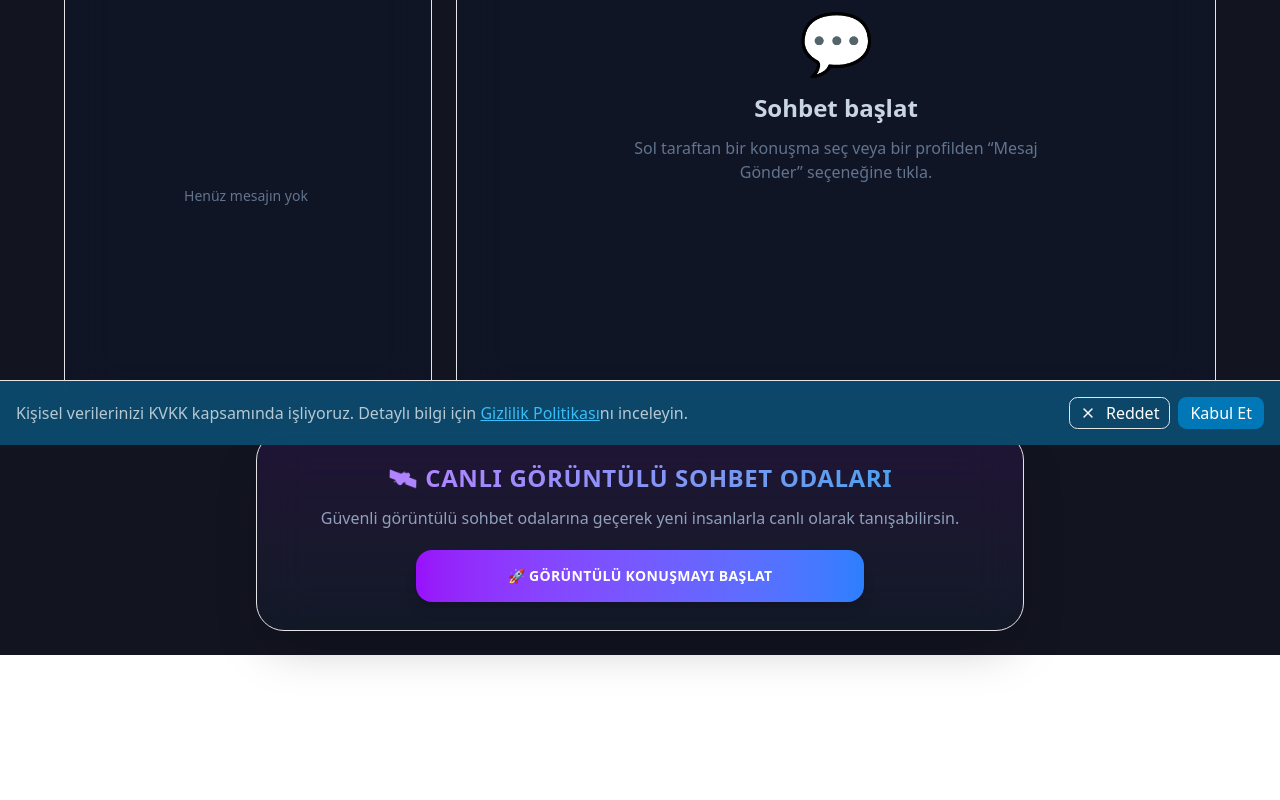
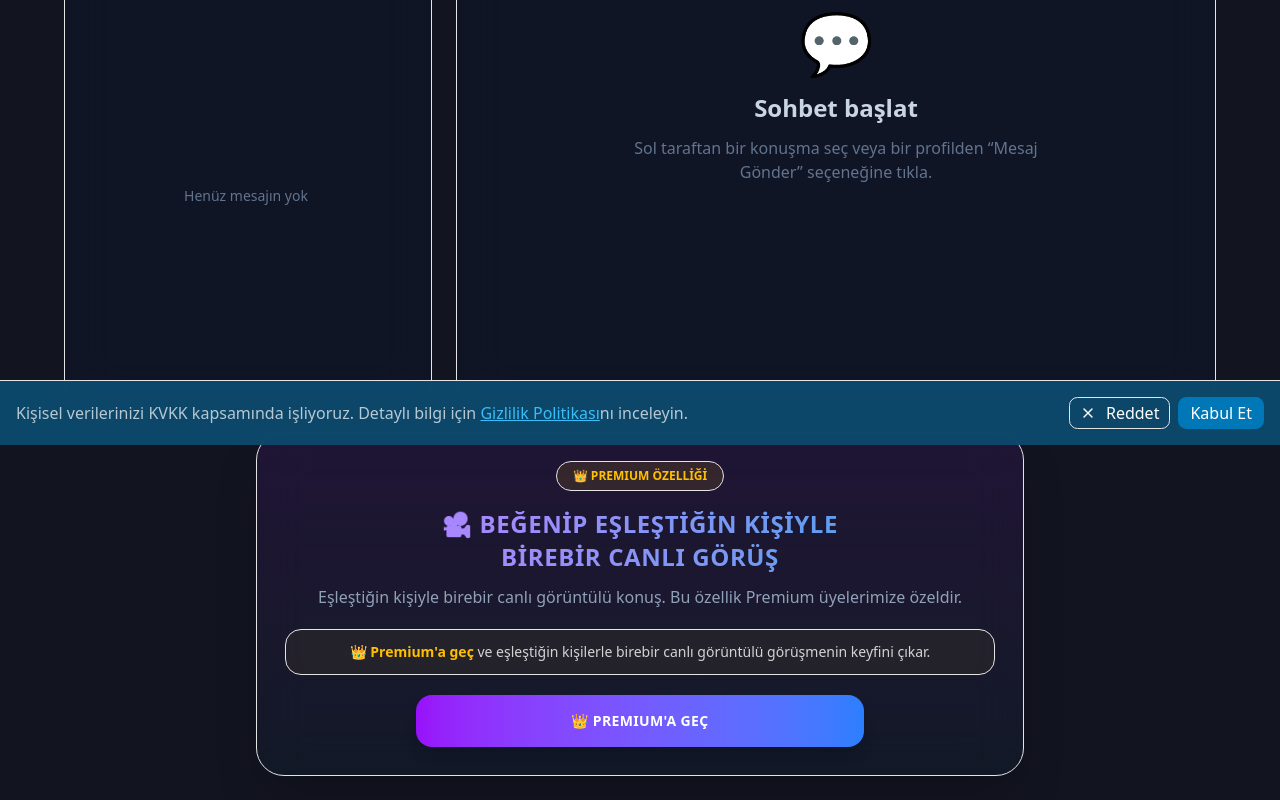
Before and after one commit to ylmzchdr/egelove-backend, a Next.js app in the folder frontend/: page /messages in a window 1280 px wide. Shown: the part 355-1155 px from the top of the page. Before the commit the page ends 1010 px from the top, so only its background shows below. Built offline with nearby package versions, Linux system fonts and the light colour scheme; no server answers.

Commit message:
Add premium gate to video calls

```diff
--- a/frontend/app/messages/page.tsx
+++ b/frontend/app/messages/page.tsx
@@ -476,6 +476,7 @@ function MessagesContent() {
 
   const [error, setError] =
     useState("");
+    const [isPremium, setIsPremium] = useState(false);
 
   const [search, setSearch] =
     useState("");
@@ -863,6 +864,50 @@ function MessagesContent() {
   }, [
     loadConversations,
   ]);
+
+  /* =======================================================
+     PREMIUM DURUMU
+     ======================================================= */
+
+  useEffect(() => {
+    let cancelled = false;
+
+    const loadPremiumStatus = async () => {
+      try {
+        const me = await apiRequest<any>(
+          "/users/me",
+        );
+
+        if (cancelled) return;
+
+        const premiumExpiresAt =
+          me?.premiumExpiresAt;
+
+        const premium =
+          !!premiumExpiresAt &&
+          new Date(
+            premiumExpiresAt,
+          ).getTime() > Date.now();
+
+        setIsPremium(premium);
+      } catch (err) {
+        console.error(
+          "Premium durumu alınamadı:",
+          err,
+        );
+
+        if (!cancelled) {
+          setIsPremium(false);
+        }
+      }
+    };
+
+    loadPremiumStatus();
+
+    return () => {
+      cancelled = true;
+    };
+  }, []);
 
   /* =======================================================
      AKTİF KONUŞMA
@@ -2502,8 +2547,7 @@ function MessagesContent() {
         </div>
 
         {/* =================================================
-            CANLI GÖRÜNTÜLÜ SOHBET
-            BURAYA DOKUNMADIM
+            PREMIUM + BİREBİR CANLI GÖRÜŞME
             ================================================= */}
 
         <section
@@ -2527,8 +2571,13 @@ function MessagesContent() {
           "
         >
 
+          <div className="inline-flex items-center gap-2 rounded-full border border-[#FFC000]/30 bg-[#FFC000]/10 px-4 py-1.5 text-xs font-bold text-[#FFC000]">
+            👑 PREMIUM ÖZELLİĞİ
+          </div>
+
           <h2
             className="
+              mt-4
               text-lg
               sm:text-2xl
               font-bold
@@ -2541,8 +2590,10 @@ function MessagesContent() {
               leading-snug
             "
           >
-            🛰️ CANLI GÖRÜNTÜLÜ SOHBET
-            ODALARI
+            🎥 BEĞENİP EŞLEŞTİĞİN KİŞİYLE
+            <span className="block">
+              BİREBİR CANLI GÖRÜŞ
+            </span>
           </h2>
 
           <p
@@ -2557,17 +2608,31 @@ function MessagesContent() {
               mx-auto
             "
           >
-            Güvenli görüntülü sohbet
-            odalarına geçerek yeni
-            insanlarla canlı olarak
-            tanışabilirsin.
+            Eşleştiğin kişiyle birebir canlı
+            görüntülü konuş. Bu özellik Premium
+            üyelerimize özeldir.
           </p>
+
+          {!isPremium && (
+            <div className="mb-5 rounded-2xl border border-[#FFC000]/20 bg-[#FFC000]/5 px-4 py-3 text-sm text-white/80">
+              <span className="font-bold text-[#FFC000]">
+                👑 Premium'a geç
+              </span>{" "}
+              ve eşleştiğin kişilerle birebir canlı
+              görüntülü görüşmenin keyfini çıkar.
+            </div>
+          )}
 
           <div className="max-w-md mx-auto">
 
             <button
               type="button"
               onClick={() => {
+                if (!isPremium) {
+                  window.location.href = "/premium";
+                  return;
+                }
+
                 const width = 450;
                 const height = 650;
 
@@ -2616,8 +2681,16 @@ function MessagesContent() {
                 active:scale-[0.98]
               "
             >
-              🚀 GÖRÜNTÜLÜ KONUŞMAYI
-              BAŞLAT
+              {isPremium ? (
+                <>
+                  🚀 GÖRÜNTÜLÜ KONUŞMAYI
+                  BAŞLAT
+                </>
+              ) : (
+                <>
+                  👑 PREMIUM'A GEÇ
+                </>
+              )}
             </button>
 
           </div>
```
